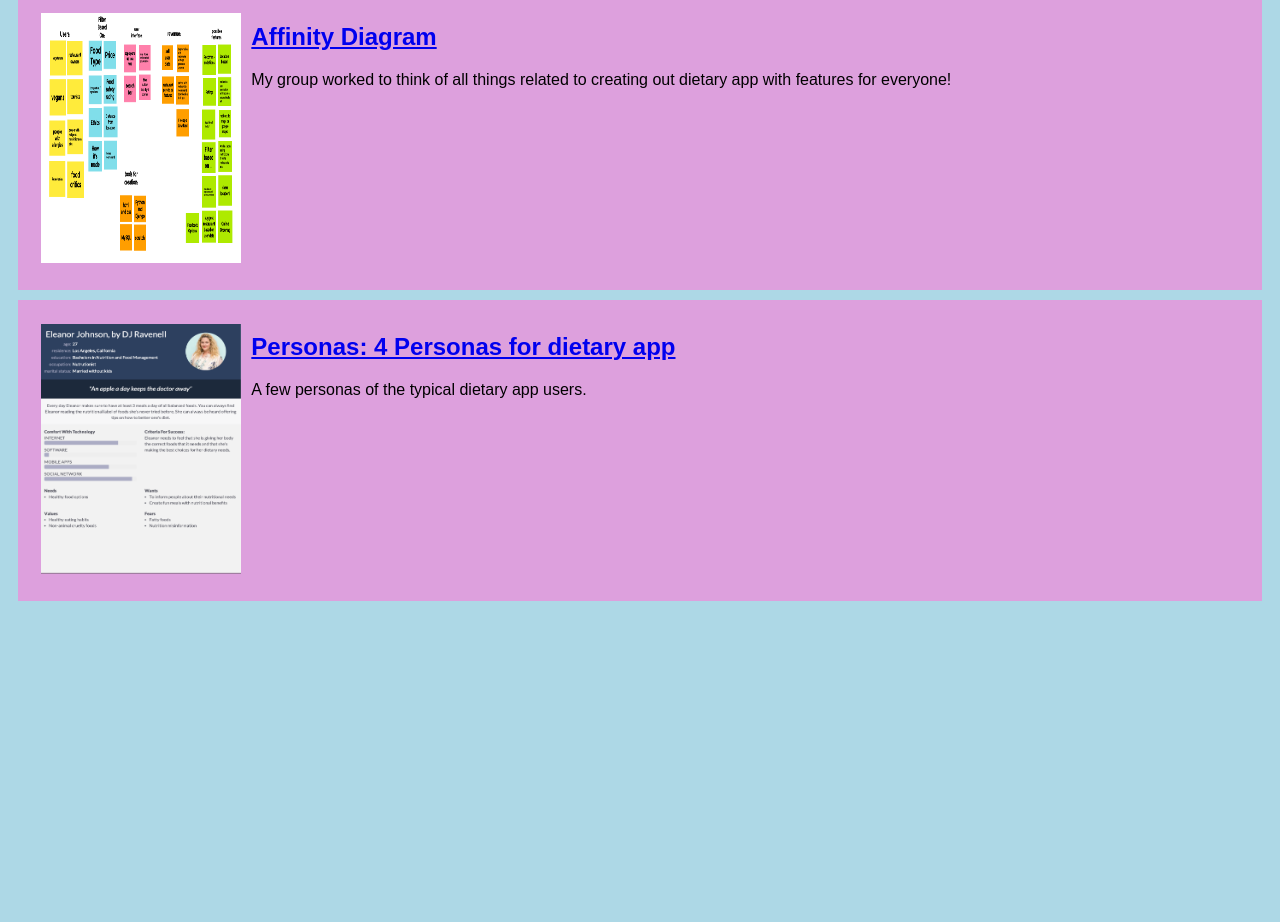
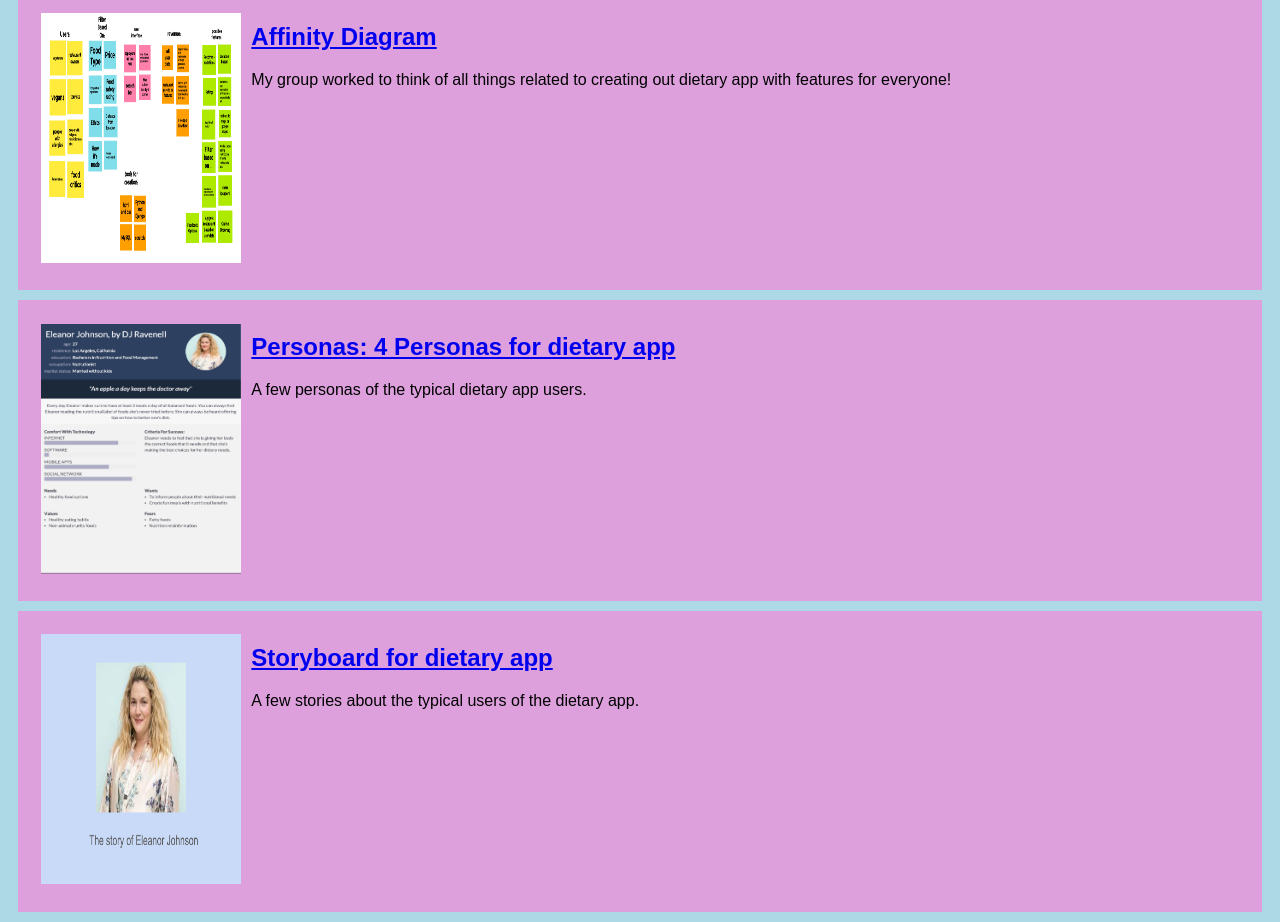
Before and after one commit to djravenell/djravenell.github.io, a plain HTML site: page index.html in a window 1280 px wide. Shown: the part 401-1323 px from the top of the page. Before the commit the page ends 1012 px from the top, so only its background shows below. Drawn offline with Linux system fonts and the light colour scheme.

Commit message:
Add files via upload

```diff
--- a/index.html
+++ b/index.html
@@ -39,5 +39,16 @@
                 </p>
             </section>
         </section>
+
+        <!-- Storyboard Assignment -->
+        <section class="assignment">
+            <a href="files/storyboard.pdf"><img src="images/storyboard.png" width="400" height="250"></a>
+            <section class="ass-details">
+                <a href="files/storyboard.pdf"><h2>Storyboard for dietary app</h2></a>
+                <p>
+                    A few stories about the typical users of the dietary app.
+                </p>
+            </section>
+        </section>
     </body>
 </html>
```
Also changed, not shown: images/storyboard.png (added), 1 other file.
